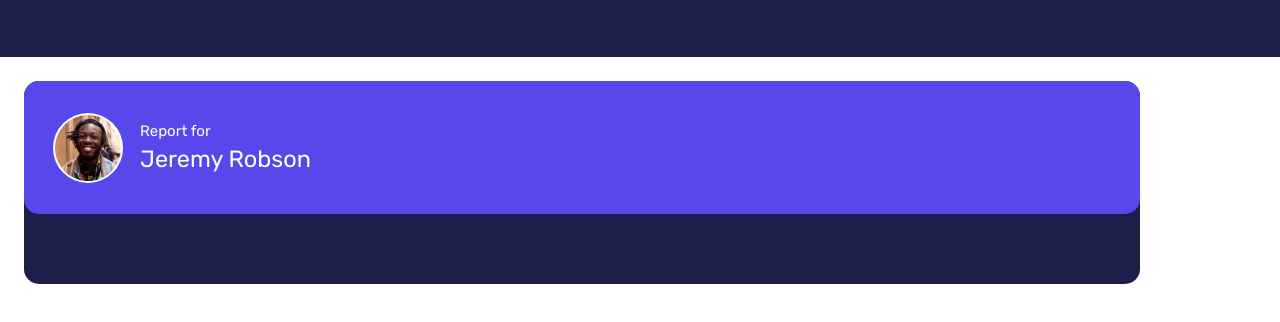
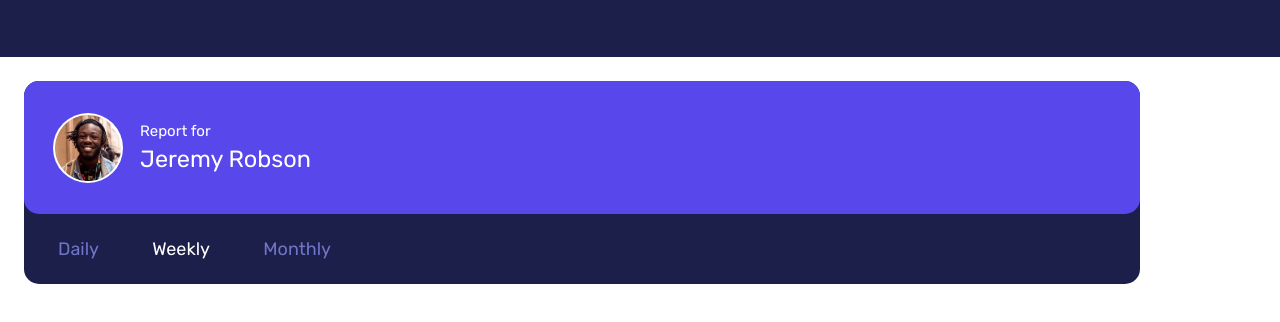
Before and after one commit to JCDMeira/17-time-tracking-dashboard, a React (Create React App) app: page / in a window 1280 px wide. Shown: the top 322 px of the page. Built offline with nearby package versions, Linux system fonts and the light colour scheme.

Commit message:
Add period on Avatar Card

```diff
--- a/src/components/AvatarCard/index.jsx
+++ b/src/components/AvatarCard/index.jsx
@@ -1,10 +1,11 @@
 import React from 'react';
 
-import { AvatarCardConteiner } from './style';
+import { AvatarCardConteiner, MyParagraph } from './style';
 
 import photo from '../../assets/images/image-jeremy.png';
 
 function AvatarCard() {
+  const period = 'Weekly';
   return (
     <AvatarCardConteiner>
       <div className="infoCard">
@@ -15,6 +16,11 @@ function AvatarCard() {
           Report for<span>Jeremy Robson</span>
         </h1>
       </div>
+      <div className="activeTime">
+        <MyParagraph period={period === 'Daily'}>Daily</MyParagraph>
+        <MyParagraph period={period === 'Weekly'}>Weekly</MyParagraph>
+        <MyParagraph period={period === 'Monthly'}>Monthly</MyParagraph>
+      </div>
     </AvatarCardConteiner>
   );
 }
--- a/src/components/AvatarCard/style.js
+++ b/src/components/AvatarCard/style.js
@@ -45,4 +45,19 @@ export const AvatarCardConteiner = styled.div`
       }
     }
   }
+
+  .activeTime {
+    width: 27.3rem;
+    display: flex;
+    justify-content: space-between;
+    margin: 2.5rem 0 0 3.4rem;
+  }
 `;
+
+export const MyParagraph = styled.p`
+  font-size: 1.8rem;
+  line-height: 2.1rem;
+
+  color: ${(props) =>
+    props.period === true ? 'var(--white)' : 'var(--desaturated-blue)'};
+`;
```
